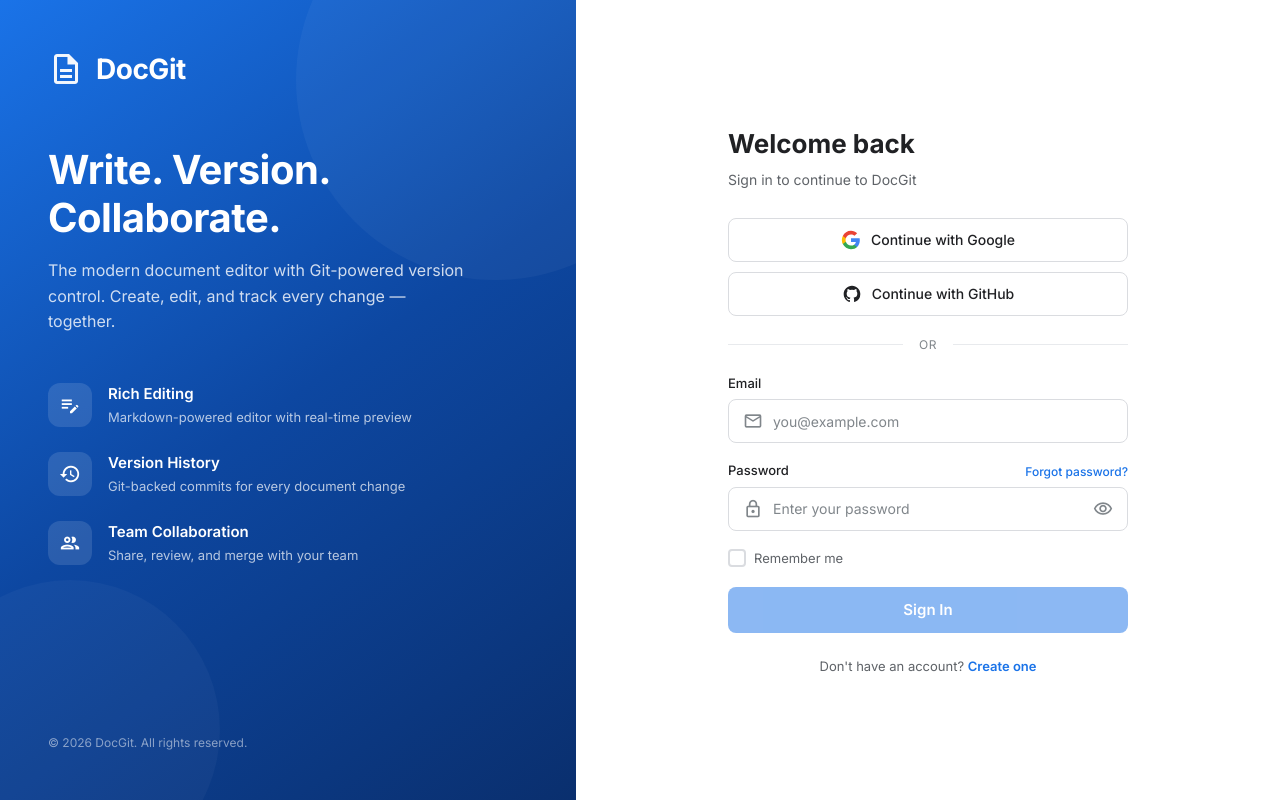
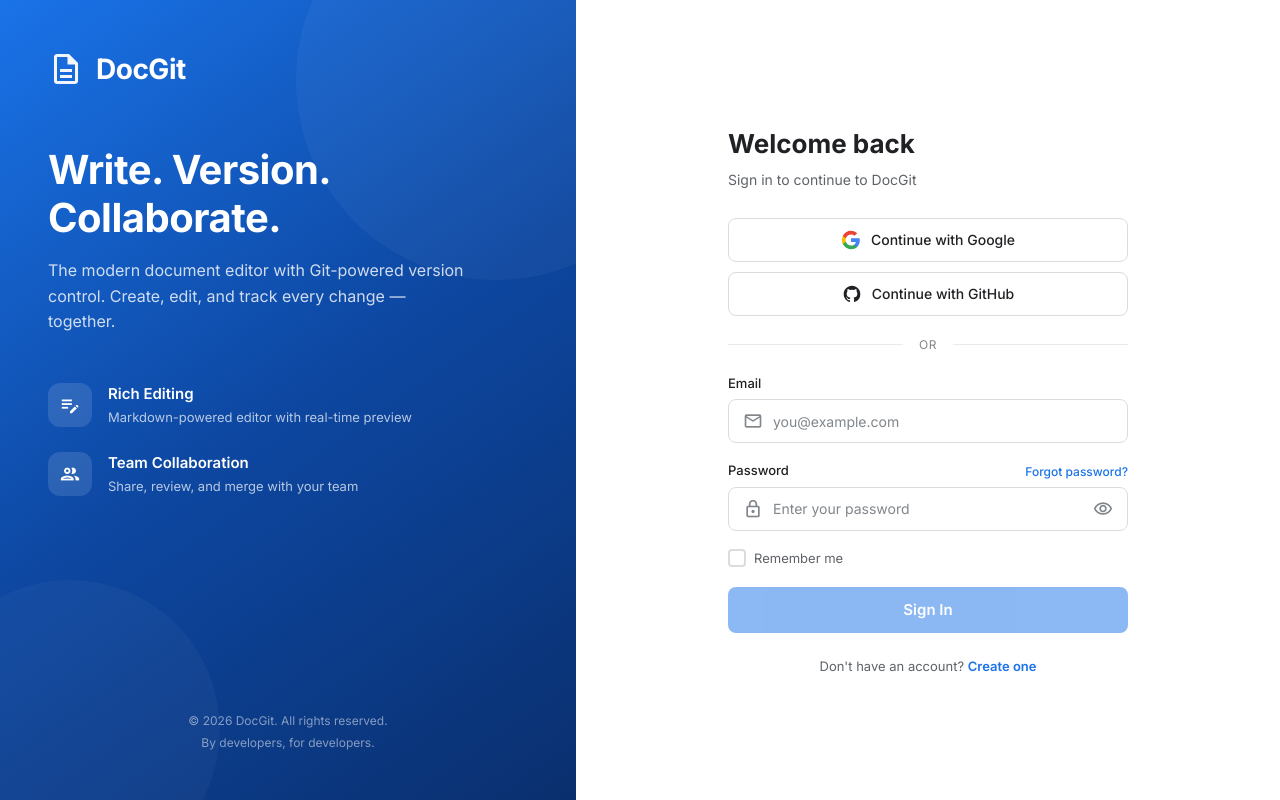
Before and after one commit to Nouramairy/DocGit, an Angular app in the folder frontend/Docgit/: page / in a window 1280 px wide. Built offline with nearby package versions, Linux system fonts and the light colour scheme; a web font is replaced by a local one.

Commit message:
log in page changes.

```diff
--- a/frontend/Docgit/src/app/log-in/log-in.css
+++ b/frontend/Docgit/src/app/log-in/log-in.css
@@ -136,6 +136,10 @@
   z-index: 1;
   font-size: 12px;
   opacity: 0.5;
+  display: flex;
+  flex-direction: column;
+  align-items: center;
+  gap: 4px;
 }
 
 /* ── Right Auth Panel ── */
--- a/frontend/Docgit/src/app/log-in/log-in.html
+++ b/frontend/Docgit/src/app/log-in/log-in.html
@@ -24,15 +24,6 @@
         </div>
         <div class="feature-item">
           <div class="feature-icon-wrap">
-            <span class="material-icons-outlined">history</span>
-          </div>
-          <div class="feature-text">
-            <span class="feature-title">Version History</span>
-            <span class="feature-desc">Git-backed commits for every document change</span>
-          </div>
-        </div>
-        <div class="feature-item">
-          <div class="feature-icon-wrap">
             <span class="material-icons-outlined">group</span>
           </div>
           <div class="feature-text">
@@ -45,6 +36,7 @@
 
     <div class="brand-footer">
       <span>&copy; 2026 DocGit. All rights reserved.</span>
+      <span>By developers, for developers.</span>
     </div>
   </div>
 
```
